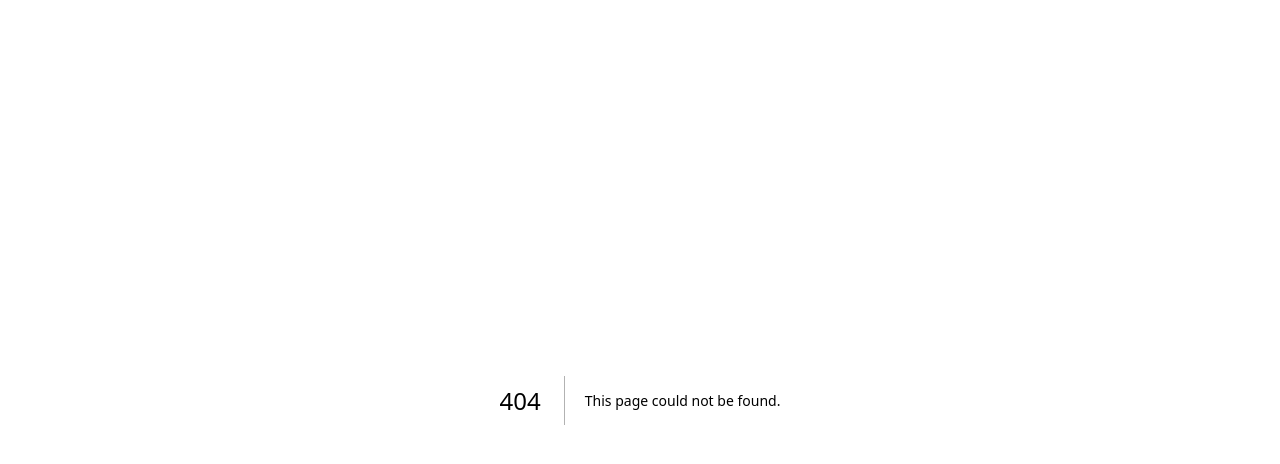
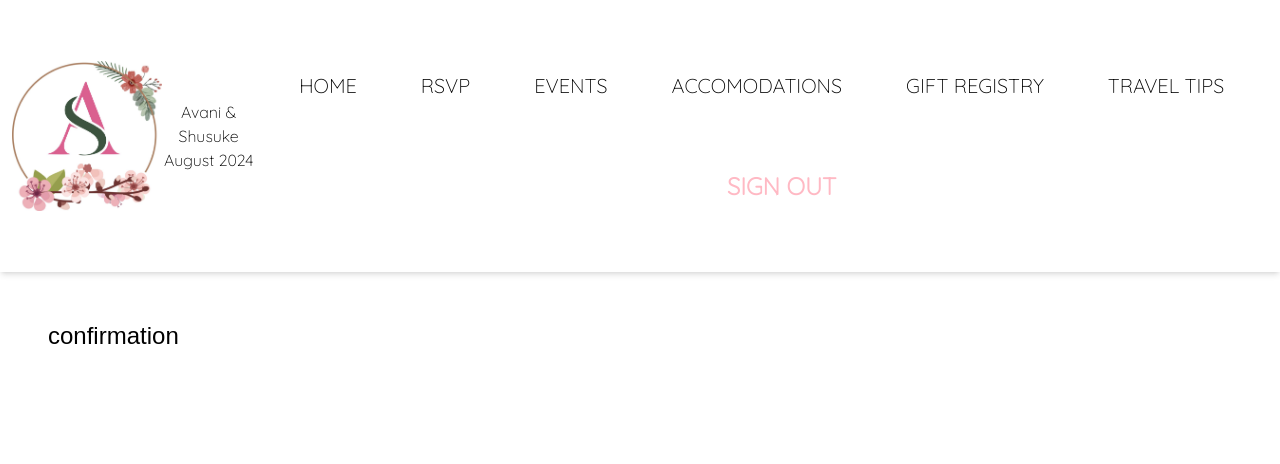
Before and after one commit to AvaniPai/nextjs-tutorial, a Next.js app: page /wedding/rsvp/confirmation in a window 1280 px wide. Before the commit this address had no page. Shown: the top 464 px of the page. Built offline with nearby package versions, Linux system fonts and the light colour scheme; no server answers; a web font is replaced by a local one.

Commit message:
latest from Shusuke's local environment

```diff
--- a/app/lib/actions.ts
+++ b/app/lib/actions.ts
@@ -220,6 +220,6 @@ export async function updateUserRSVP(guest_id: string, prevState: RSVPState, for
     }
   }
 
-  revalidatePath('/wedding/rsvp');
+  // revalidatePath('/wedding/rsvp');
   redirect('/wedding');
 }
--- /dev/null
+++ b/app/wedding/rsvp/confirmation/page.tsx
@@ -0,0 +1,12 @@
+import { getUserEmail } from '@/app/lib/actions';
+
+export default async function Page() {
+    const currUserEmail = await getUserEmail();
+    return (
+        <main className="h-full">
+            <h1 className={`mb-4 text-xl md:text-2xl`}>
+                confirmation
+            </h1>
+        </main>
+    );
+}
--- a/app/wedding/rsvp/page.tsx
+++ b/app/wedding/rsvp/page.tsx
@@ -7,6 +7,7 @@ import { birthstonebounce } from '@/app/ui/fonts';
 export default async function Page() {
     const currUserEmail  = await getUserEmail();
     const invitedEvents = await getInvitedEvents(currUserEmail);
+    //const hasResponded = await getUserResponse(currUserEmail);
 
     return (
         <main>
```
